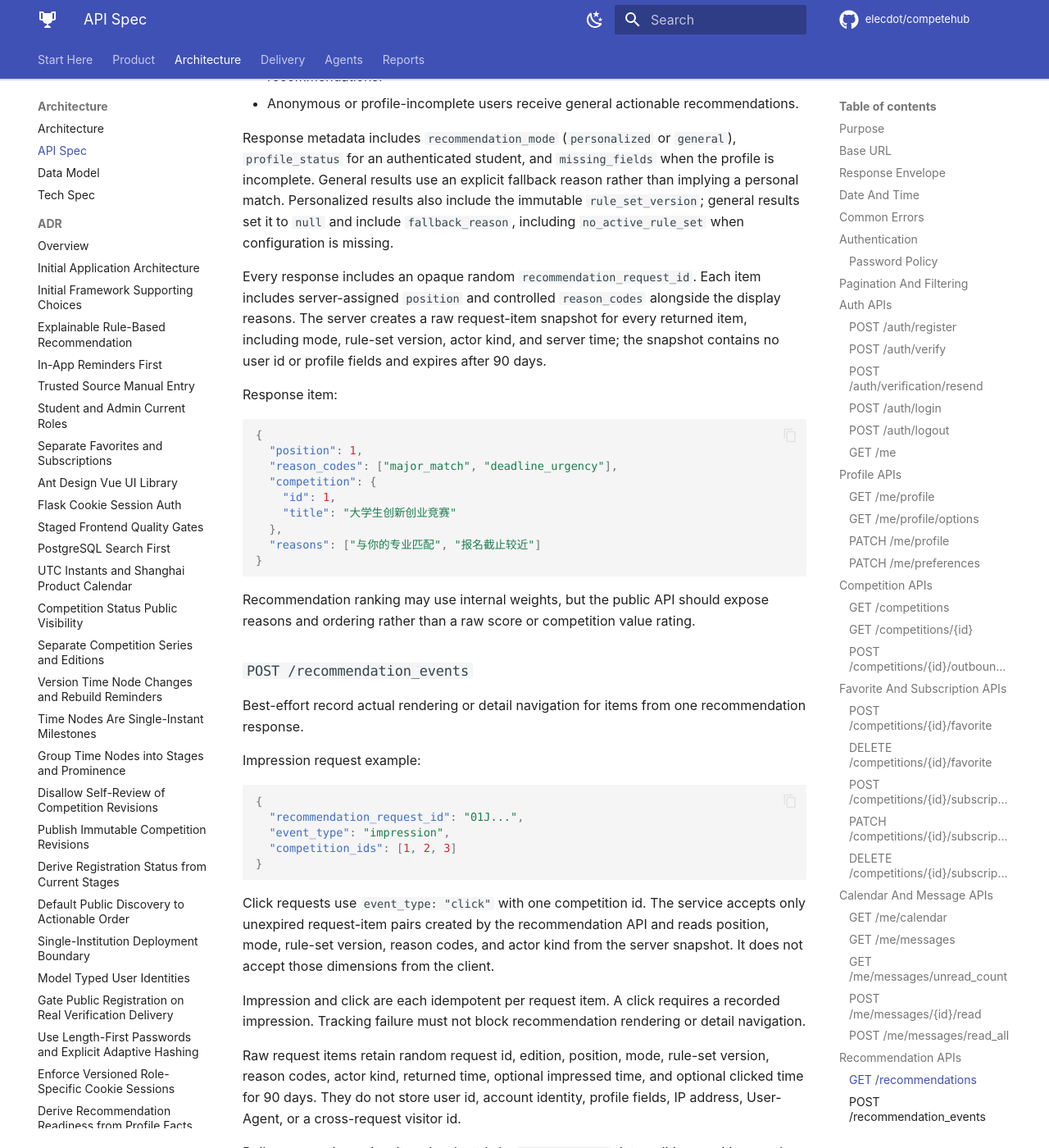
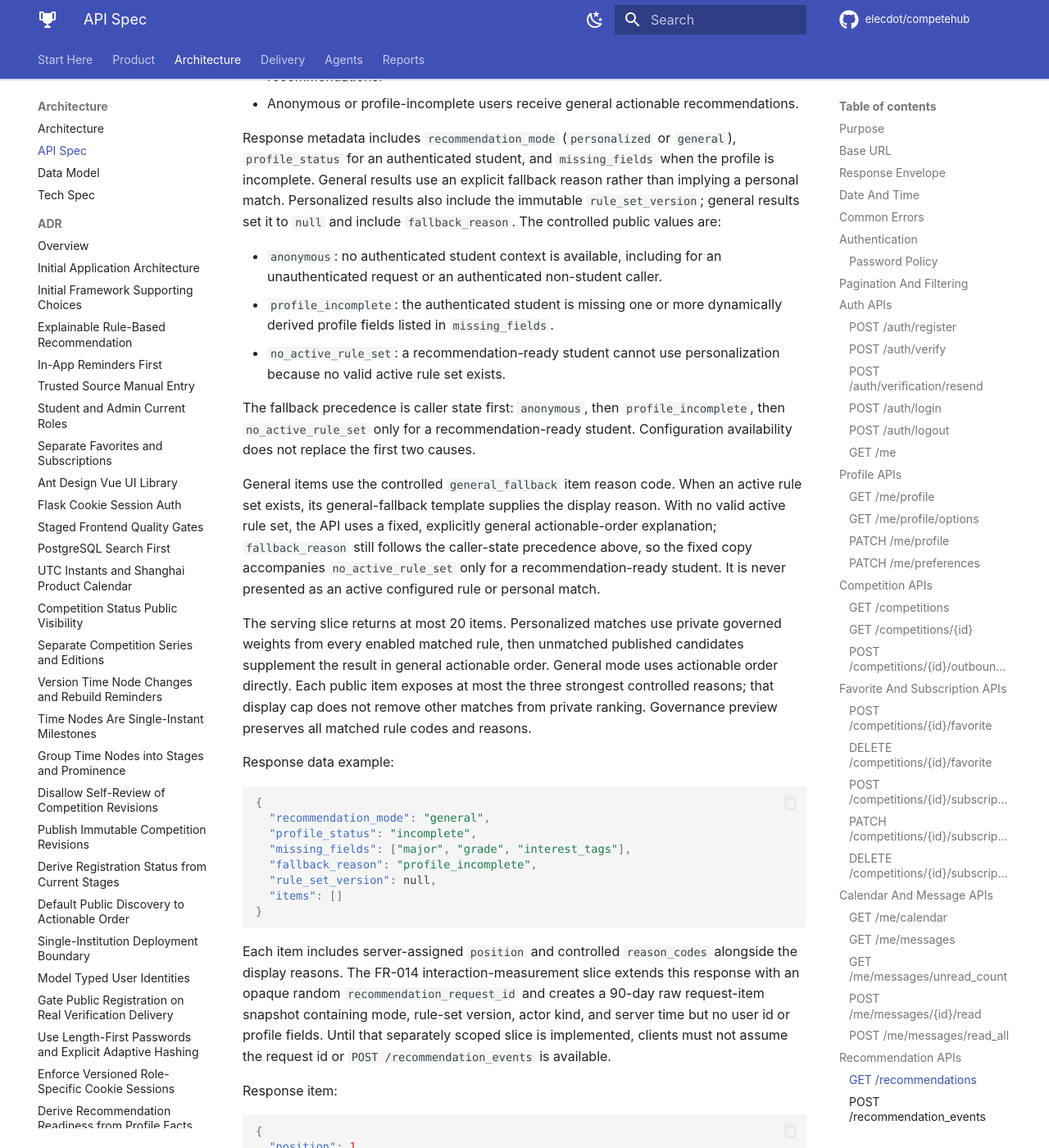
Before and after one commit to elecdot/competehub, an MkDocs documentation site: the page built from docs/api_spec.md, in a window 1280 px wide and 1400 px high, scrolled down 23114 px. Shown: the whole window at 82% size. Built offline with MkDocs 1.6.1 and Material for MkDocs 9.7.7, drawn with Linux system fonts in a browser that asks for light colours; comment, search, counter and statistics services are not loaded; some of the changed text lies outside the part shown.

Commit message:
docs(recommendations): align public fallback contracts

````diff
--- a/docs/api_spec.md
+++ b/docs/api_spec.md
@@ -985,13 +985,54 @@ Response metadata includes `recommendation_mode` (`personalized` or `general`),
 profile is incomplete. General results use an explicit fallback reason rather
 than implying a personal match. Personalized results also include the immutable
 `rule_set_version`; general results set it to `null` and include
-`fallback_reason`, including `no_active_rule_set` when configuration is missing.
-
-Every response includes an opaque random `recommendation_request_id`. Each item
-includes server-assigned `position` and controlled `reason_codes` alongside the
-display reasons. The server creates a raw request-item snapshot for every
-returned item, including mode, rule-set version, actor kind, and server time;
-the snapshot contains no user id or profile fields and expires after 90 days.
+`fallback_reason`. The controlled public values are:
+
+- `anonymous`: no authenticated student context is available, including for an
+  unauthenticated request or an authenticated non-student caller.
+- `profile_incomplete`: the authenticated student is missing one or more
+  dynamically derived profile fields listed in `missing_fields`.
+- `no_active_rule_set`: a recommendation-ready student cannot use
+  personalization because no valid active rule set exists.
+
+The fallback precedence is caller state first: `anonymous`, then
+`profile_incomplete`, then `no_active_rule_set` only for a recommendation-ready
+student. Configuration availability does not replace the first two causes.
+
+General items use the controlled `general_fallback` item reason code. When an
+active rule set exists, its general-fallback template supplies the display
+reason. With no valid active rule set, the API uses a fixed, explicitly general
+actionable-order explanation; `fallback_reason` still follows the caller-state
+precedence above, so the fixed copy accompanies `no_active_rule_set` only for a
+recommendation-ready student. It is never presented as an active configured
+rule or personal match.
+
+The serving slice returns at most 20 items. Personalized matches use private
+governed weights from every enabled matched rule, then unmatched published
+candidates supplement the result in general actionable order. General mode uses
+actionable order directly. Each public item exposes at most the three strongest
+controlled reasons; that display cap does not remove other matches from private
+ranking. Governance preview preserves all matched rule codes and reasons.
+
+Response data example:
+
+```json
+{
+  "recommendation_mode": "general",
+  "profile_status": "incomplete",
+  "missing_fields": ["major", "grade", "interest_tags"],
+  "fallback_reason": "profile_incomplete",
+  "rule_set_version": null,
+  "items": []
+}
+```
+
+Each item includes server-assigned `position` and controlled `reason_codes`
+alongside the display reasons. The FR-014 interaction-measurement slice extends
+this response with an opaque random `recommendation_request_id` and creates a
+90-day raw request-item snapshot containing mode, rule-set version, actor kind,
+and server time but no user id or profile fields. Until that separately scoped
+slice is implemented, clients must not assume the request id or
+`POST /recommendation_events` is available.
 
 Response item:
 
@@ -1011,6 +1052,9 @@ Recommendation ranking may use internal weights, but the public API should expos
 reasons and ordering rather than a raw score or competition value rating.
 
 ### `POST /recommendation_events`
+
+This is the FR-014 follow-up contract and is not registered by the Issue #42
+recommendation-serving slice.
 
 Best-effort record actual rendering or detail navigation for items from one
 recommendation response.
````
Also changed, not shown: docs/prds/features/rule-recommendation-governance-thin.md (+13 -5 lines), docs/tech_spec.zh.md (+2 -2 lines), docs/testing.md (+20 -0 lines).
